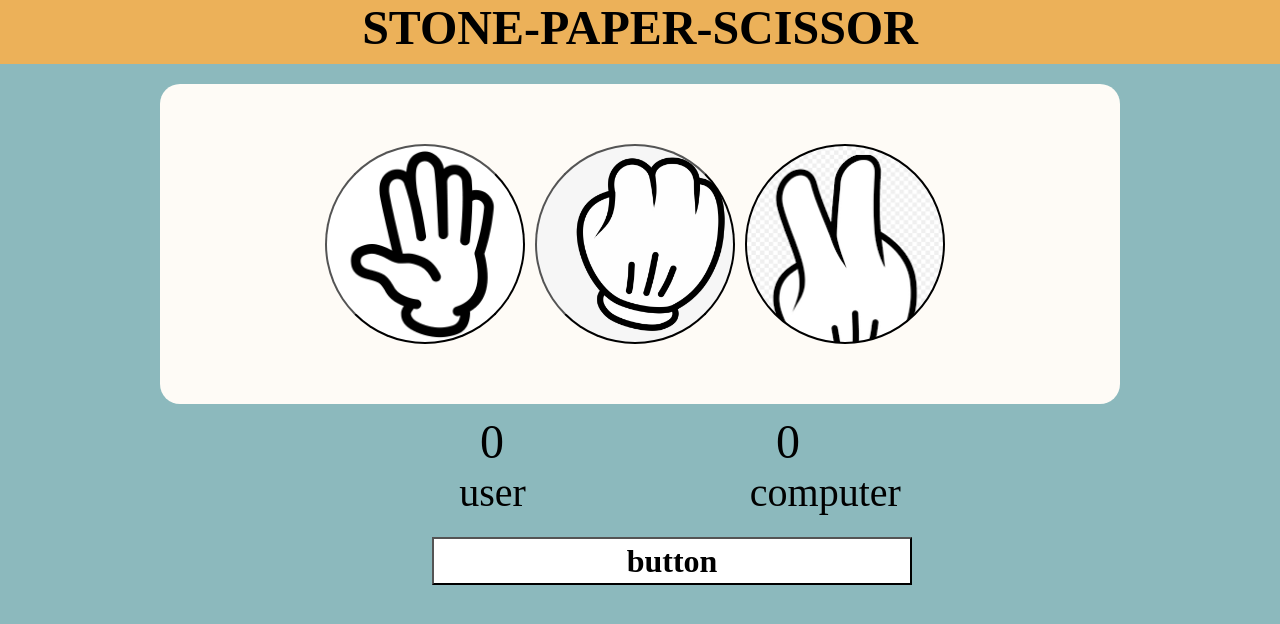
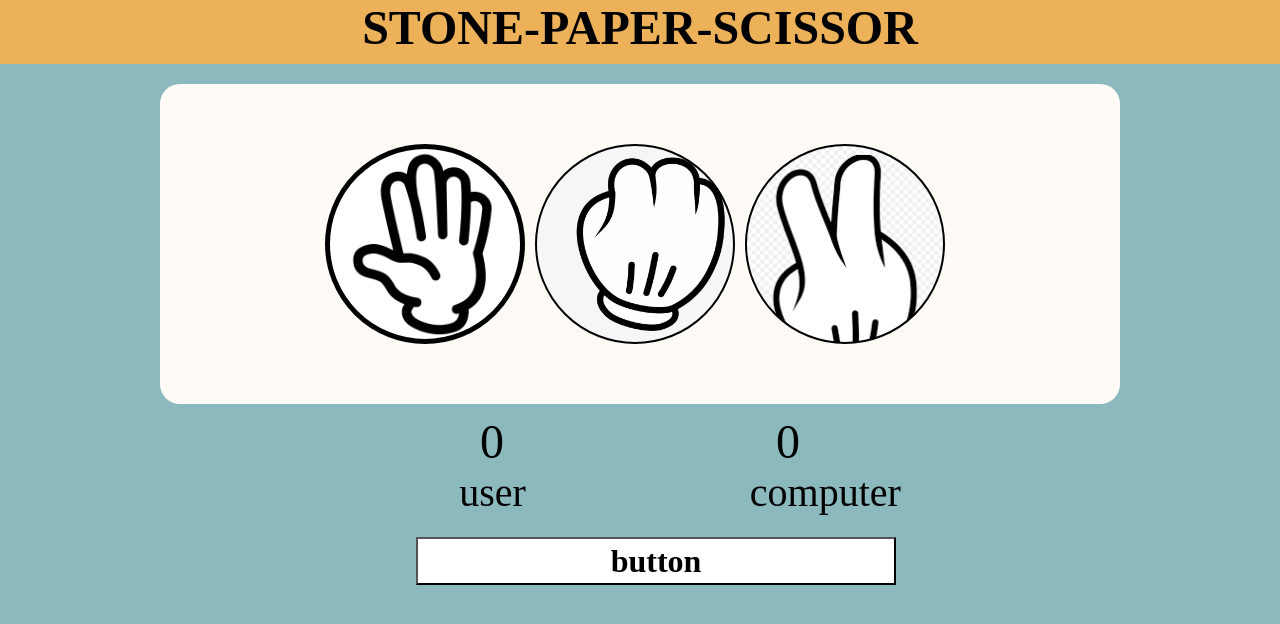
Before and after one commit to Sohail3759/SPC, a plain HTML site: page SPC.HTML in a window 1280 px wide. In both pictures the pointer is over the button 425 px from the left and 244 px from the top of the page. Drawn offline with Linux system fonts and the light colour scheme.

Commit message:
added hover effect on elements

```diff
--- a/SPC.CSS
+++ b/SPC.CSS
@@ -50,6 +50,7 @@ h1 {
     height: 200px;
     width: 200px;
     display: inline-flex;
+    border: 2px solid black;
     border-radius: 50%;
     padding-right: 10px;
     margin-right: 10px;
@@ -63,6 +64,7 @@ h1 {
     height: 200px;
     width: 200px;
     display: inline-flex;
+    border: 2px solid black;
     border-radius: 50%;
     padding-right: 10px;
     margin-right: 10px;
@@ -88,7 +90,7 @@ h1 {
     width: 30rem;
     height: 3rem;
     background-color: #fff;
-    margin-left: 27rem;
+    margin-left: 26rem;
     margin-top: 1rem;
     font-family: 'Times New Roman', Times, serif;
     font-size: 2rem;
@@ -131,3 +133,17 @@ h1 {
     /* margin-right: 14rem; */
     margin-bottom: 5px;
 }
+
+.element1:hover{
+    border: 5px solid black;
+    border-radius: 50%;
+}
+
+.element2:hover{
+    border: 5px solid black;
+    border-radius: 50%;
+}
+.element3:hover{
+    border: 5px solid black;
+    border-radius: 50%;
+}
```
